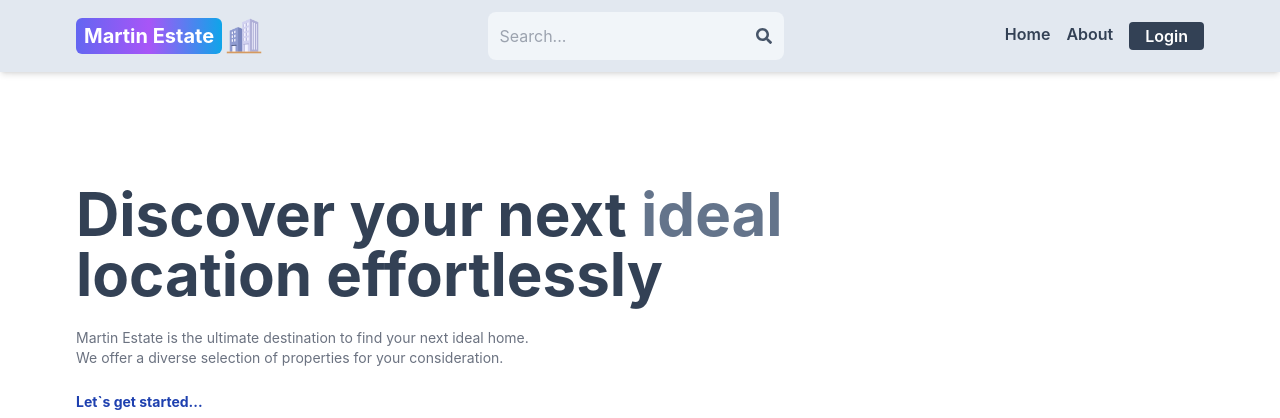
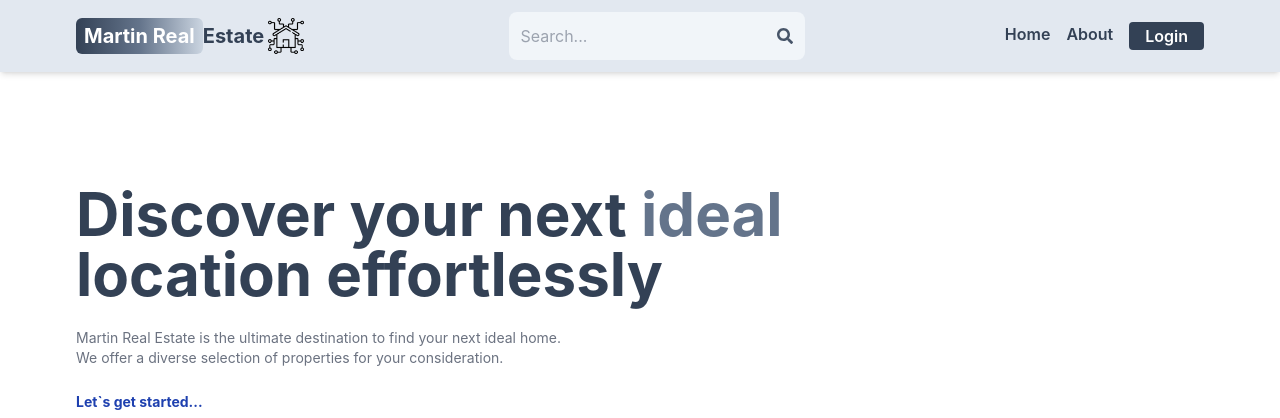
Before and after one commit to martin880/mern-estate-main, a React (Vite) app in the folder client/: page / in a window 1280 px wide. Shown: the top 418 px of the page. Built offline with nearby package versions, Linux system fonts and the light colour scheme; no server answers.

Commit message:
Update : Update UI

```diff
--- a/client/src/components/Header.jsx
+++ b/client/src/components/Header.jsx
@@ -3,7 +3,7 @@ import { Link, useNavigate } from "react-router-dom";
 import { useSelector } from "react-redux";
 import { useEffect, useState } from "react";
 import { Tooltip } from "@chakra-ui/react";
-import myImage from "../img/residential.png";
+import myImage from "../img/smart-home.png";
 
 export default function Header() {
   const { currentUser } = useSelector((state) => state.user);
@@ -29,11 +29,11 @@ export default function Header() {
       <div className="flex justify-between items-center max-w-6xl mx-auto p-3">
         <Link to="/">
           <h1 className="font-bold text-sm sm:text-xl flex flex-wrap">
-            <span className="px-2 py-1 bg-gradient-to-r from-indigo-500 via-purple-500 to-sky-500 rounded-md text-white">
-              Martin Estate
+            <span className="px-2 py-1 bg-gradient-to-r from-slate-700 via-slate-500 to-slate-300 rounded-md text-white">
+              Martin Real
             </span>
+            <span className="text-slate-700 py-1">Estate</span>
             <img src={myImage} alt="Logo" className="mx-1 w-9 h-9" />
-            {/* <span className="text-slate-700 py-1">Estate</span> */}
           </h1>
         </Link>
         <form
--- a/client/src/pages/About.jsx
+++ b/client/src/pages/About.jsx
@@ -8,7 +8,7 @@ export default function About() {
         About Martin Estate
       </h1>
       <p className="mb-4 text-slate-700 text-justify">
-        Martin Estate is a leading real estate agency that specializes in
+        Martin Real Estate is a leading real estate agency that specializes in
         helping clients buy, sell, and rent properties in the most desirable
         neighborhoods. Our team of experienced agents is dedicated to providing
         exceptional service and making the buying and selling process as smooth
--- a/client/src/pages/Home.jsx
+++ b/client/src/pages/Home.jsx
@@ -55,7 +55,7 @@ export default function Home() {
           location effortlessly
         </h1>
         <div className="text-gray-500 text-xs sm:text-sm">
-          Martin Estate is the ultimate destination to find your next ideal
+          Martin Real Estate is the ultimate destination to find your next ideal
           home.
           <br />
           We offer a diverse selection of properties for your consideration.
```
